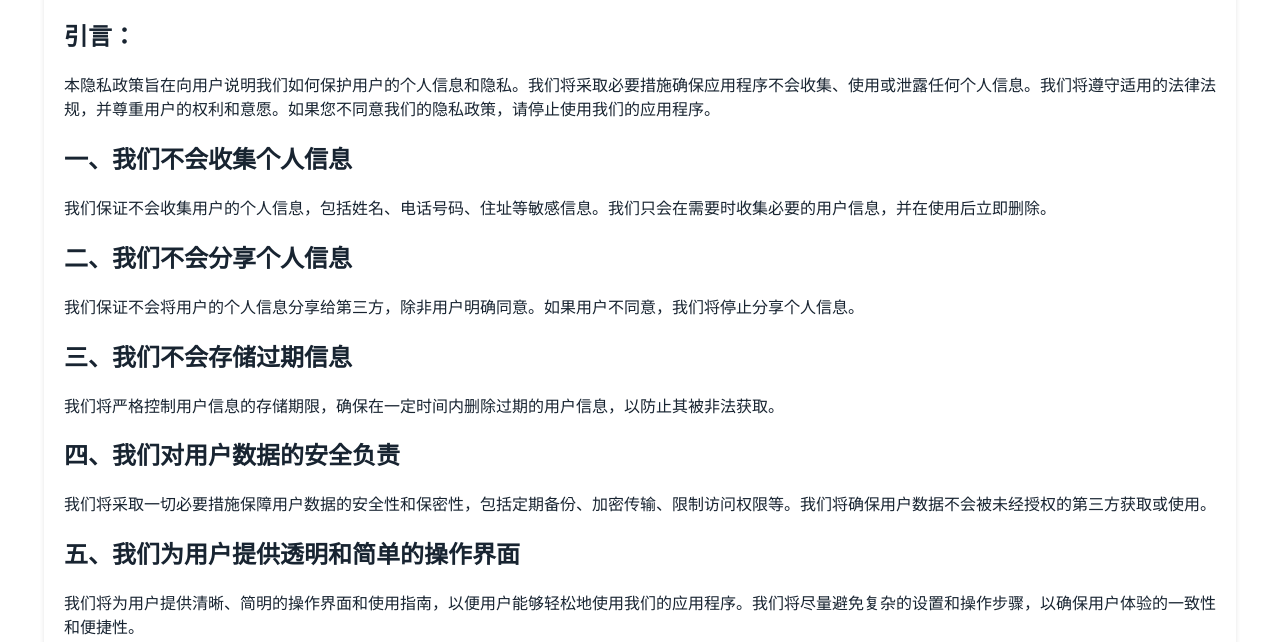
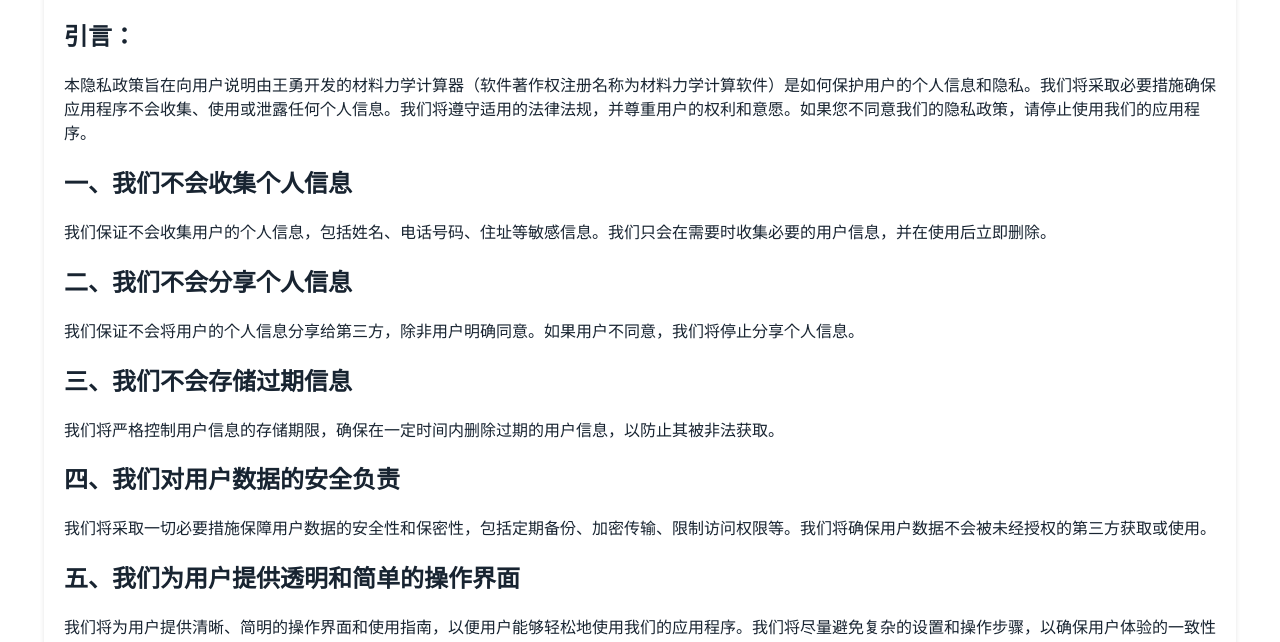
Before and after one commit to mao3333/MMClac.github.io, a plain HTML site: page index.html in a window 1280 px wide. Shown: the part 87-729 px from the top of the page. Drawn offline with Linux system fonts and the light colour scheme.

Commit message:
Update index.html

```diff
--- a/index.html
+++ b/index.html
@@ -39,7 +39,7 @@
     <h1 style="font-size: 30px;">材料力学计算器隐私政策</h1>
 
     <h2>引言：</h2>
-    <p>本隐私政策旨在向用户说明我们如何保护用户的个人信息和隐私。我们将采取必要措施确保应用程序不会收集、使用或泄露任何个人信息。我们将遵守适用的法律法规，并尊重用户的权利和意愿。如果您不同意我们的隐私政策，请停止使用我们的应用程序。
+    <p>本隐私政策旨在向用户说明由王勇开发的材料力学计算器（软件著作权注册名称为材料力学计算软件）是如何保护用户的个人信息和隐私。我们将采取必要措施确保应用程序不会收集、使用或泄露任何个人信息。我们将遵守适用的法律法规，并尊重用户的权利和意愿。如果您不同意我们的隐私政策，请停止使用我们的应用程序。
     </p>
 
 
```
